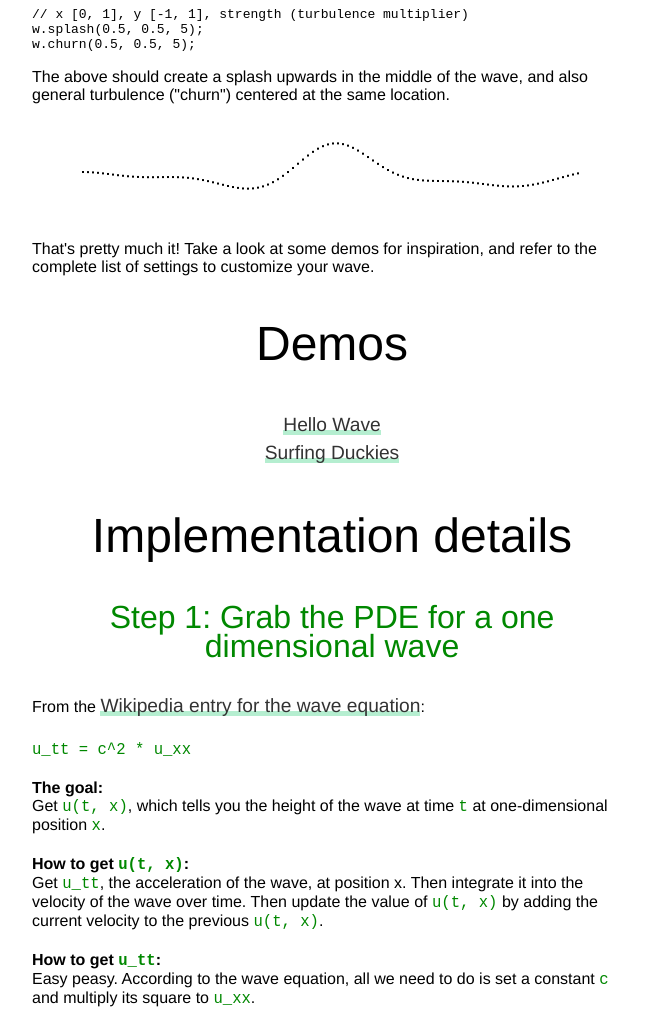
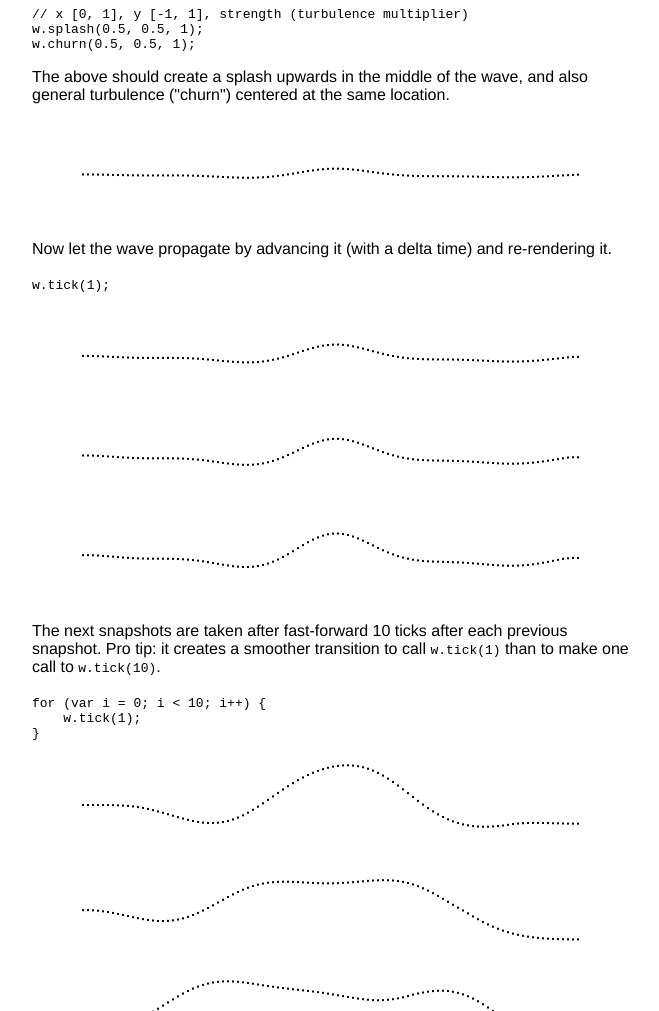
Before and after one commit to jiwonkim/waves, a plain HTML site: page index.html in a window 1280 px wide. Shown: the part 1020-2031 px from the top of the page, without its empty margins (308-967 px from the left). Drawn offline with nearby package versions, Linux system fonts and the light colour scheme; a small style sheet from the web is missing.

Commit message:
Added wave propagation to usage intro

```diff
--- a/index.html
+++ b/index.html
@@ -16,9 +16,43 @@
             var w = wave({numSamples: 100});
             render(w, document.getElementById('wave-square-demo'));
 
-            w.splash(0.5, 0.5, 5);
-            w.churn(0.5, 0.5, 5);
+            w.splash(0.5, 0.5, 1);
+            w.churn(0.5, 0.5, 1);
             render(w, document.getElementById('wave-turbulence-demo'));
+
+            w.tick(1);
+            render(w, document.getElementById('wave-propagation-demo-1'));
+
+            w.tick(1);
+            render(w, document.getElementById('wave-propagation-demo-2'));
+
+            w.tick(1);
+            render(w, document.getElementById('wave-propagation-demo-3'));
+
+            for (var i = 0; i < 10; i++) {
+                w.tick(1);
+            }
+            render(w, document.getElementById('wave-propagation-demo-4'));
+
+            for (var i = 0; i < 10; i++) {
+                w.tick(1);
+            }
+            render(w, document.getElementById('wave-propagation-demo-5'));
+
+            for (var i = 0; i < 10; i++) {
+                w.tick(1);
+            }
+            render(w, document.getElementById('wave-propagation-demo-6'));
+
+            for (var i = 0; i < 10; i++) {
+                w.tick(1);
+            }
+            render(w, document.getElementById('wave-propagation-demo-7'));
+
+            for (var i = 0; i < 10; i++) {
+                w.tick(1);
+            }
+            render(w, document.getElementById('wave-propagation-demo-8'));
         });
 
         function render(w, canvas) {
@@ -75,11 +109,29 @@ for (var i = 0; i < 100; i++) {
             <canvas id="wave-square-demo" width="500px" height="100px"></canvas>
             <p>Not very exciting, huh? Let's give it a little splash and turbulence and render it again.</p>
             <pre><code class="hljs javascript">// x [0, 1], y [-1, 1], strength (turbulence multiplier)
-w.splash(0.5, 0.5, 5);
-w.churn(0.5, 0.5, 5);</code></pre>
+w.splash(0.5, 0.5, 1);
+w.churn(0.5, 0.5, 1);</code></pre>
+
             <p>The above should create a splash upwards in the middle of the wave, and also general turbulence ("churn") centered at the same location.</p>
             <canvas id="wave-turbulence-demo" width="500px" height="100px"></canvas>
-            <p>That's pretty much it! Take a look at some demos for inspiration, and refer to the complete list of settings to customize your wave.</p>
+
+            <p>Now let the wave propagate by advancing it (with a delta time) and re-rendering it. </p>
+            <pre><code class="hljs javascript">w.tick(1);</code></pre>
+            <canvas id="wave-propagation-demo-1" width="500px" height="100px"></canvas>
+            <canvas id="wave-propagation-demo-2" width="500px" height="100px"></canvas>
+            <canvas id="wave-propagation-demo-3" width="500px" height="100px"></canvas>
+
+            <p>The next snapshots are taken after fast-forward 10 ticks after each previous snapshot. Pro tip: it creates a smoother transition to call <code class="hljs javascript inline">w.tick(1)</code> than to make one call to <code class="hljs javascript inline">w.tick(10)</code>.</p>
+            <pre><code class="hljs javascript">for (var i = 0; i < 10; i++) {
+    w.tick(1);
+}</code></pre>
+            <canvas id="wave-propagation-demo-4" width="500px" height="100px"></canvas>
+            <canvas id="wave-propagation-demo-5" width="500px" height="100px"></canvas>
+            <canvas id="wave-propagation-demo-6" width="500px" height="100px"></canvas>
+            <canvas id="wave-propagation-demo-7" width="500px" height="100px"></canvas>
+            <canvas id="wave-propagation-demo-8" width="500px" height="100px"></canvas>
+
+            <p>That's pretty much it! Take a look at some <a href="#demos">demos</a> for inspiration, and refer to the <a href="#settings">complete list of settings</a> to customize your wave.</p>
             <h2 id="demos">Demos</h2>
                 <a href="demos/hello_wave.html">Hello Wave</a><br>
                 <a href="demos/surfing-duckies.html">Surfing Duckies</a>
--- a/style.css
+++ b/style.css
@@ -50,9 +50,18 @@ a:hover {
     line-height: 1.5em;
 }
 
+#intro p a {
+    font-size: 1em;
+    line-height: 1em;
+}
+
 #intro {
     width: 600px;
     margin: 0 auto;
+}
+
+code.inline {
+    display: inline;
 }
 
 pre {
```
